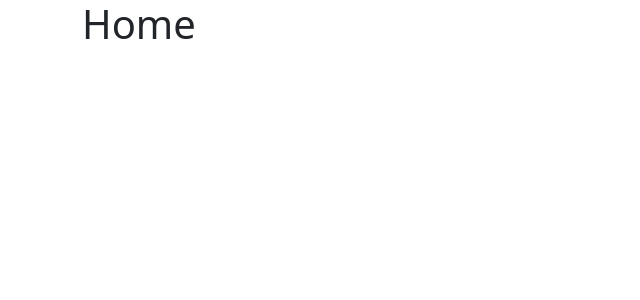
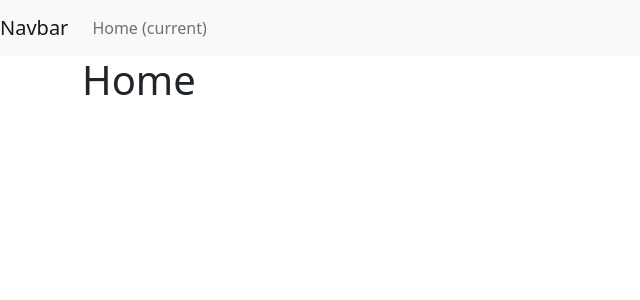
Before and after one commit to anjola-adeuyi/react-ts-advanced-shopping-cart, a React (Vite) app: page / in a window 1280 px wide. Shown: the top 300 px of the page, without its empty margins (0-640 px from the left). Built offline with nearby package versions, Linux system fonts and the light colour scheme; the HTML template or start-up script is replaced by a standard one.

Commit message:
Navbar setup

```diff
--- a/src/App.tsx
+++ b/src/App.tsx
@@ -1,16 +1,20 @@
 import { Routes, Route } from 'react-router-dom';
 import { Container } from 'react-bootstrap';
 import { Home, About, Store } from './pages';
+import { Navbar } from './components';
 
 function App() {
   return (
-    <Container>
+    <>
+      <Navbar />
+      <Container className='mb-4'>
         <Routes>
           <Route path='/' element={<Home />} />
           <Route path='/about' element={<About />} />
           <Route path='/store' element={<Store />} />
         </Routes>
       </Container>
+    </>
   );
 }
 
--- /dev/null
+++ b/src/components/Navbar.tsx
@@ -0,0 +1,30 @@
+export function Navbar() {
+  return (
+    <nav className='navbar navbar-expand-lg navbar-light bg-light'>
+      <a className='navbar-brand' href='#'>
+        Navbar
+      </a>
+      <button
+        className='navbar-toggler'
+        type='button'
+        data-toggle='collapse'
+        data-target='#navbarSupportedContent'
+        aria-controls='navbarSupportedContent'
+        aria-expanded='false'
+        aria-label='Toggle navigation'
+      >
+        <span className='navbar-toggler-icon'></span>
+      </button>
+
+      <div className='collapse navbar-collapse' id='navbarSupportedContent'>
+        <ul className='navbar-nav mr-auto'>
+          <li className='nav-item active'>
+            <a className='nav-link' href='#'>
+              Home <span className='sr-only'>(current)</span>
+            </a>
+          </li>
+        </ul>
+      </div>
+    </nav>
+  );
+}
--- /dev/null
+++ b/src/components/index.ts
@@ -0,0 +1,3 @@
+import { Navbar } from './Navbar';
+
+export { Navbar };
```
Lines whose indentation alone changed are shown as unchanged.
